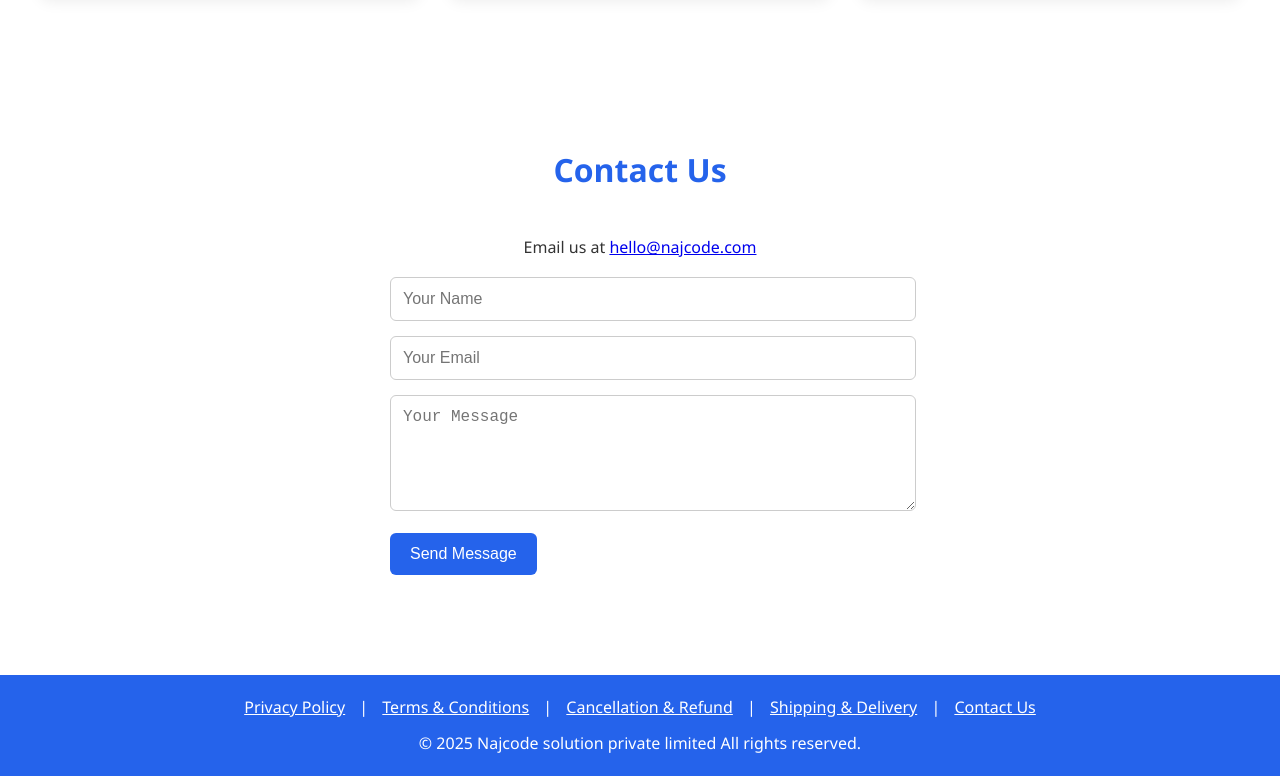
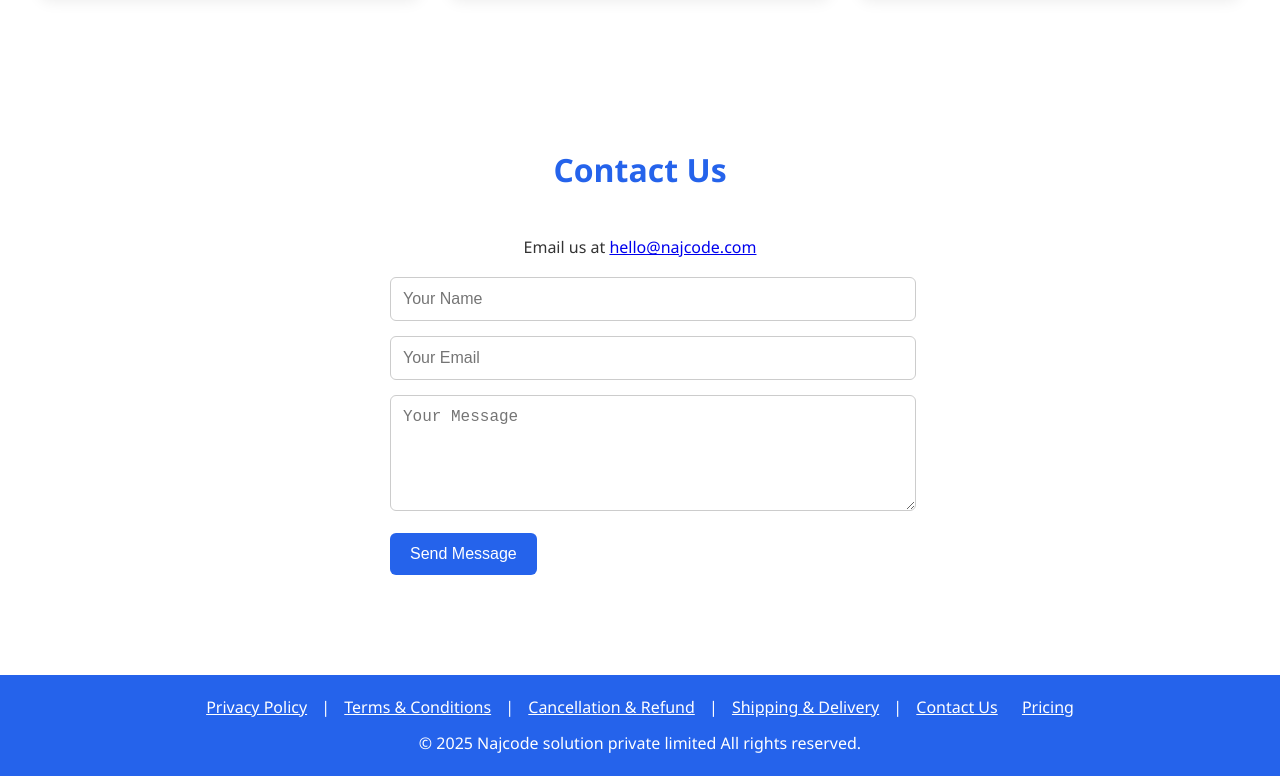
Before and after one commit to ragOP/naj, a plain HTML site: page index.html in a window 1280 px wide. Shown: the part 1831-2607 px from the top of the page. Drawn offline with Linux system fonts and the light colour scheme.

Commit message:
Update index.html

```diff
--- a/index.html
+++ b/index.html
@@ -232,6 +232,7 @@
     <a href="refund.html" style="color: #fff; margin: 0 10px;">Cancellation & Refund</a> |
     <a href="shipping-delivery.html" style="color: #fff; margin: 0 10px;">Shipping & Delivery</a> |
     <a href="contact.html" style="color: #fff; margin: 0 10px;">Contact Us</a>
+       <a href="pricing.html" style="color: #fff; margin: 0 10px;">Pricing</a>
   </div>
   © 2025 Najcode solution private limited All rights reserved.
 </footer>
```
